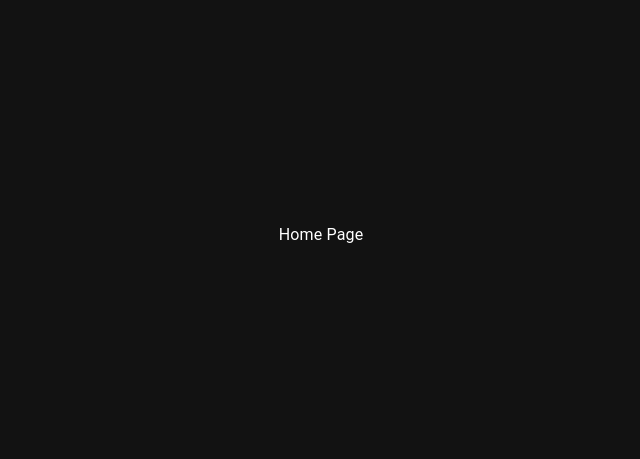
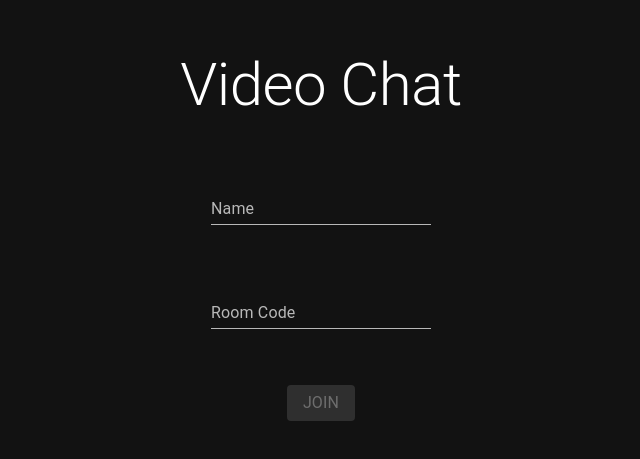
Before and after one commit to rdeepak2002/web-video-chat, a React (Create React App) app in the folder web-app/: page /home in a window 1280 px wide. Shown: the part 165-624 px from the top of the page, without its empty margins (319-959 px from the left). Built offline with nearby package versions, Linux system fonts and the light colour scheme.

Commit message:
mocked up home page

```diff
--- a/web-app/src/App.js
+++ b/web-app/src/App.js
@@ -2,7 +2,6 @@ import {BrowserRouter as Router, Navigate, Route, Routes} from "react-router-dom
 import VideoChatPage from "./component/VideoChatPage";
 import HomePage from "./component/HomePage";
 import {createTheme, ThemeProvider} from "@mui/material";
-import {green, purple} from "@mui/material/colors";
 
 export const k_home_route = "/home";
 export const k_video_chat_route = "/meet";
@@ -11,11 +10,8 @@ const theme = createTheme({
     palette: {
         mode: 'dark',
         primary: {
-            main: purple[500],
-        },
-        secondary: {
-            main: green[500],
-        },
+            main: '#3F51B5',
+        }
     },
 });
 
--- a/web-app/src/component/HomePage/index.jsx
+++ b/web-app/src/component/HomePage/index.jsx
@@ -1,19 +1,77 @@
-import {Box, Typography} from "@mui/material";
+import {Box, Button, Grid, TextField, Typography} from "@mui/material";
+import {useNavigate} from "react-router-dom";
+import {useState} from "react";
 
+// landing page
 const HomePage = () => {
+    // keep track of what the user inputs (their name and meeting id)
+    const [userName, setUserName] = useState('');
+    const [roomCode, setRoomCode] = useState('');
+
+    // function to navigate between pages
+    const navigate = useNavigate();
+
+    // function called when clicking JOIN button
+    const handleFormSubmission = () => {
+        alert('test');
+    }
+
+    // function to return true if input fields have valid input
+    const validInputs = () => {
+        return userName.trim().length > 0 && roomCode.trim().length > 0;
+    }
+
     return (
+        // Container for this page
         <Box
             sx={{
                 display: 'flex',
+                flexDirection: 'column',
+                alignItems: 'center',
+                justifyContent: 'center',
                 width: '100%',
                 height: '100%',
-                alignItems: 'center',
-                justifyContent: 'center',
                 bgcolor: 'background.default',
                 color: 'text.primary'
             }}
         >
-            <Typography>Home Page</Typography>
+            {/*Encapsulate all items in a grid so we can specify spacing between them*/}
+            <Grid container direction={"column"} spacing={7} sx={{
+                display: 'flex',
+                alignItems: 'center',
+                justifyContent: 'center',
+            }}>
+                {/*Video Chat text at top of page*/}
+                <Grid item>
+                    <Typography variant={'h2'}>Video Chat</Typography>
+                </Grid>
+
+                {/*Text field for inputting name*/}
+                <Grid item>
+                    <TextField id="name-input" label="Name" variant="standard" type={"text"} value={userName}
+                               onChange={(event) => {
+                                   // function called when input field is changed
+                                   setUserName(event.target.value);
+                               }}/>
+                </Grid>
+
+                {/*Text field for inputting meeting id*/}
+                <Grid item>
+                    <TextField id="meeting-id-input" label="Room Code" variant="standard" type={"text"} value={roomCode}
+                               onChange={(event) => {
+                                   // function called when input field is changed
+                                   setRoomCode(event.target.value);
+                               }}/>
+                </Grid>
+
+                {/*Button for joining a meeting after inputting the above information*/}
+                <Grid item>
+                    <Button variant="contained" type="submit" onClick={() => handleFormSubmission()}
+                            disabled={!validInputs()}>
+                        <Typography variant={'body1'}>JOIN</Typography>
+                    </Button>
+                </Grid>
+            </Grid>
         </Box>
     );
 }
--- a/web-app/src/component/VideoChatPage/index.jsx
+++ b/web-app/src/component/VideoChatPage/index.jsx
@@ -1,5 +1,6 @@
 import {Box, Typography} from "@mui/material";
 
+// video chatting page
 const VideoChatPage = () => {
     return (
         <Box
```
Also changed, not shown: 1 other file (tests, documents, lock files or other folders).
